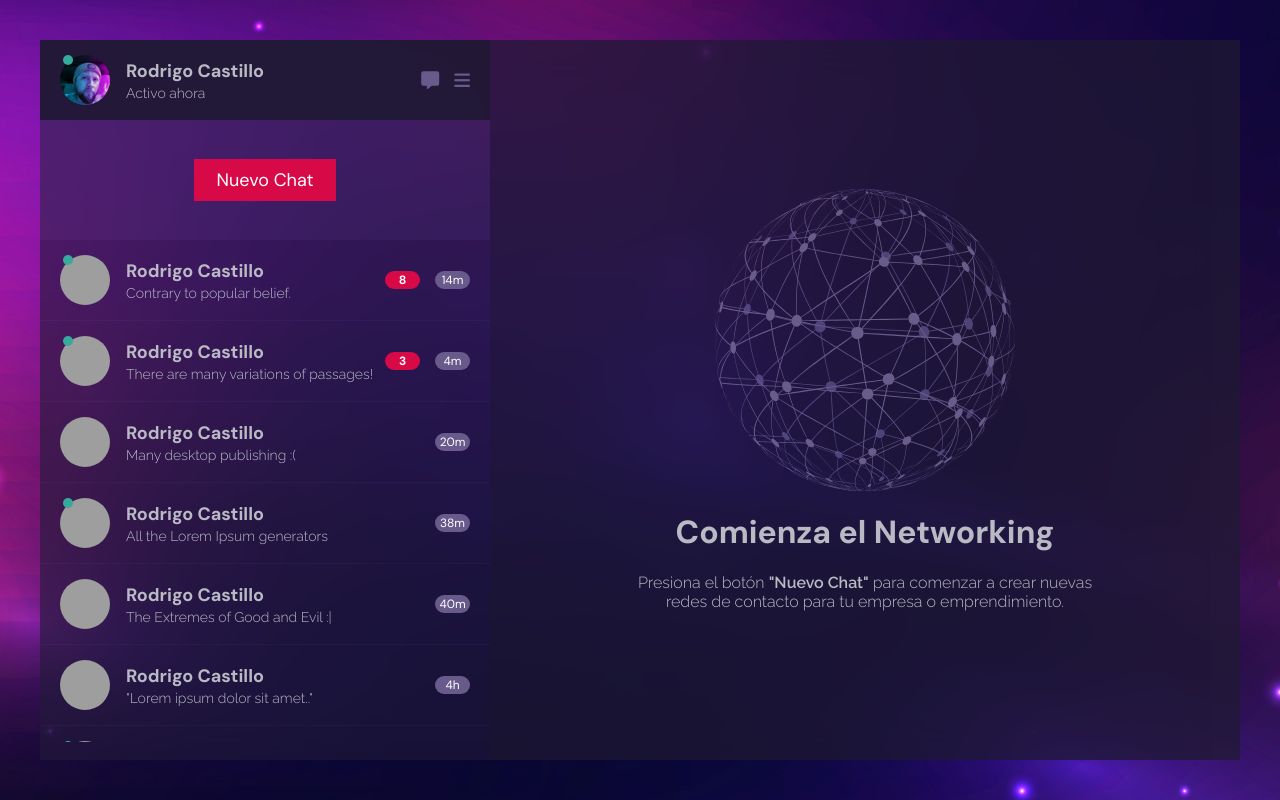
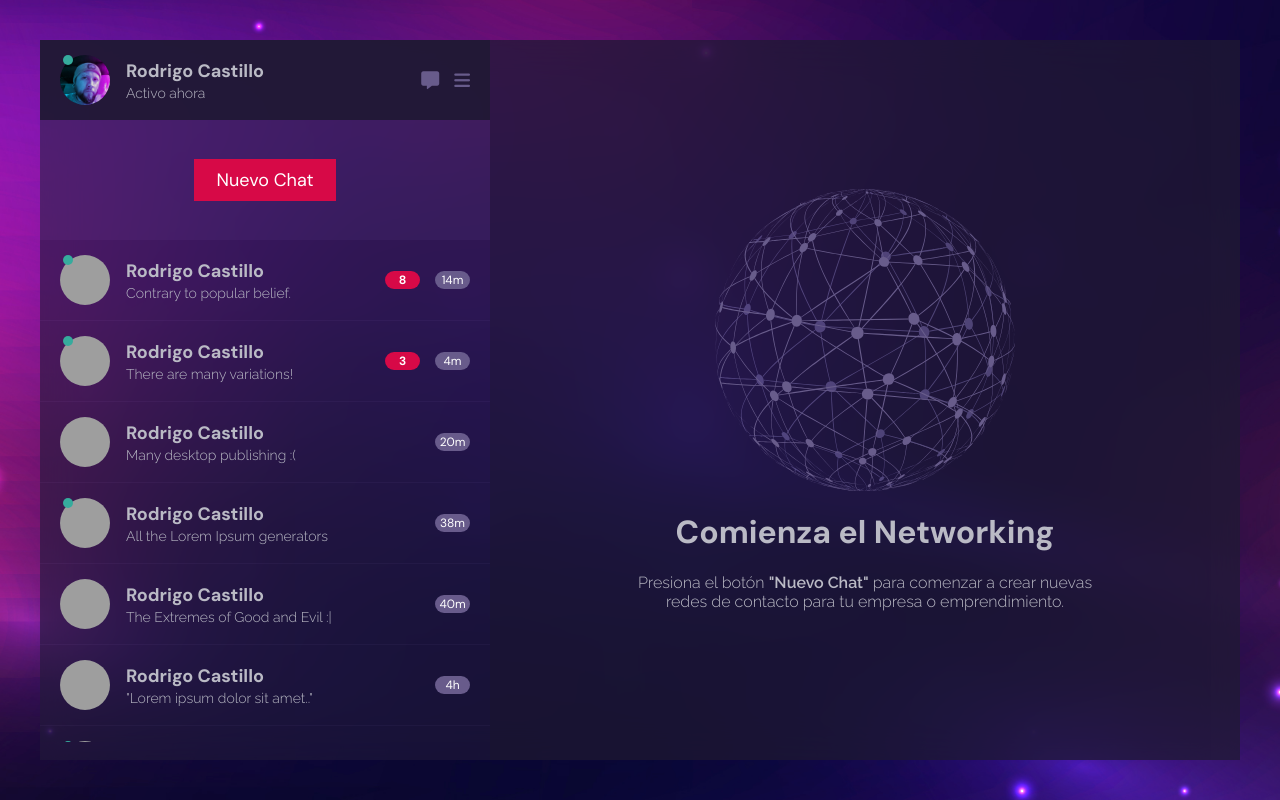
Before and after one commit to rcastillod/contact-me-spa, a plain HTML site: page index.html in a window 1280 px wide. Drawn offline with Linux system fonts and the light colour scheme; grey boxes are pictures that could not be loaded.

```diff
--- a/index.html
+++ b/index.html
@@ -70,7 +70,7 @@
                                     </div>
                                     <div class="profile__name">
                                         <p class="name">Rodrigo Castillo</p>
-                                        <span class="state">There are many variations of passages!</span>
+                                        <span class="state">There are many variations!</span>
                                     </div>
                                 </div>
                                 <div class="profile__icons">
```
Also changed, not shown: 2 other files.
